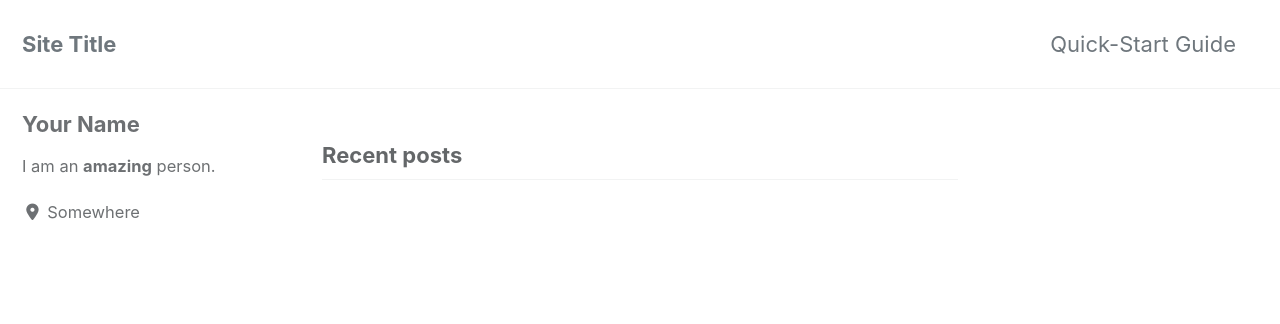
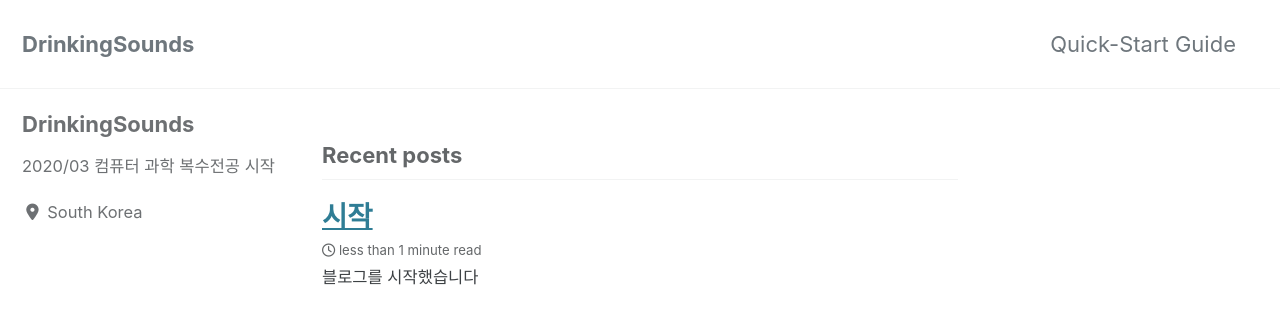
Before and after one commit to DrinkingSounds/DrinkingSounds.github.io, a Jekyll site: the page built from index.html, in a window 1280 px wide and 900 px high. Shown: the top 324 px of the window. Built offline with Jekyll 4.4.1, drawn with Linux system fonts in a browser that asks for light colours; cached includes are drawn as plain includes; nearby versions of some CDN libraries; the list of posts is cut into pages by our own code; some of the changed text lies outside the part shown.

Commit message:
Starting Posting

```diff
--- a/_config.yml
+++ b/_config.yml
@@ -16,12 +16,12 @@ minimal_mistakes_skin    : "default" # "air", "aqua", "contrast", "dark", "dirt"
 
 # Site Settings
 locale                   : "en-US"
-title                    : "Site Title"
+title                    : "DrinkingSounds"
 title_separator          : "-"
 subtitle                 : # site tagline that appears below site title in masthead
-name                     : "Your Name"
-description              : "An amazing website."
-url                      : # the base hostname & protocol for your site e.g. "https://mmistakes.github.io"
+name                     : "물먹는소리"
+description              : "2020/03 컴퓨터 과학 복수전공 시작"
+url                      : https://drinkingsounds.github.io/
 baseurl                  : # the subpath of your site, e.g. "/blog"
 repository               : # GitHub username/repo-name e.g. "mmistakes/minimal-mistakes"
 teaser                   : # path of fallback teaser image, e.g. "/assets/images/500x300.png"
@@ -107,10 +107,10 @@ analytics:
 
 # Site Author
 author:
-  name             : "Your Name"
+  name             : "DrinkingSounds"
   avatar           : # path of avatar image, e.g. "/assets/images/bio-photo.jpg"
-  bio              : "I am an **amazing** person."
-  location         : "Somewhere"
+  bio              : "2020/03 컴퓨터 과학 복수전공 시작"
+  location         : "South Korea"
   email            :
   links:
     - label: "Email"
@@ -223,7 +223,7 @@ sass:
 permalink: /:categories/:title/
 paginate: 5 # amount of posts to show
 paginate_path: /page:num/
-timezone: # https://en.wikipedia.org/wiki/List_of_tz_database_time_zones
+timezone: Asia/Seoul # https://en.wikipedia.org/wiki/List_of_tz_database_time_zones
 
 
 # Plugins (previously gems:)
--- /dev/null
+++ b/_posts/2020-03-09-시작.md
@@ -0,0 +1,12 @@
+# 블로그를 시작했습니다
+
+블로그 시작날짜 - 2020/03/09
+
+2020년 목표 - JLPT 1급 취득, 해커랭크 풀 수 있을 정도로 컴퓨터 공부하기
+
+2021년 목표 - TOEFL 110점 취득, 졸업, 취업
+
+방법 - 무조건 외운다(어학), 수능 때 처럼 공부한다(컴퓨터)
+
+구글링 끝에 만들어 낸 github 블로그.
+<br>앞으로는 주로 내가 한 공부에 대해 포스팅 할 것이다.
```
